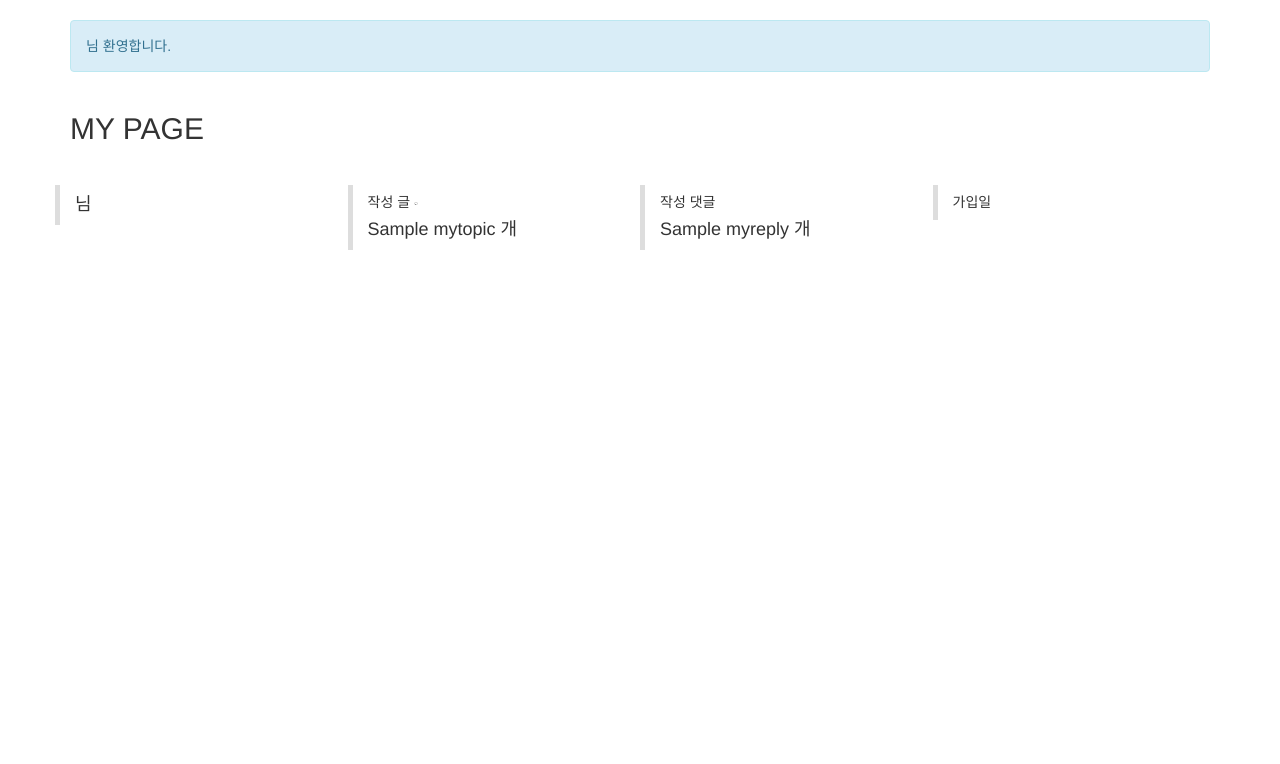
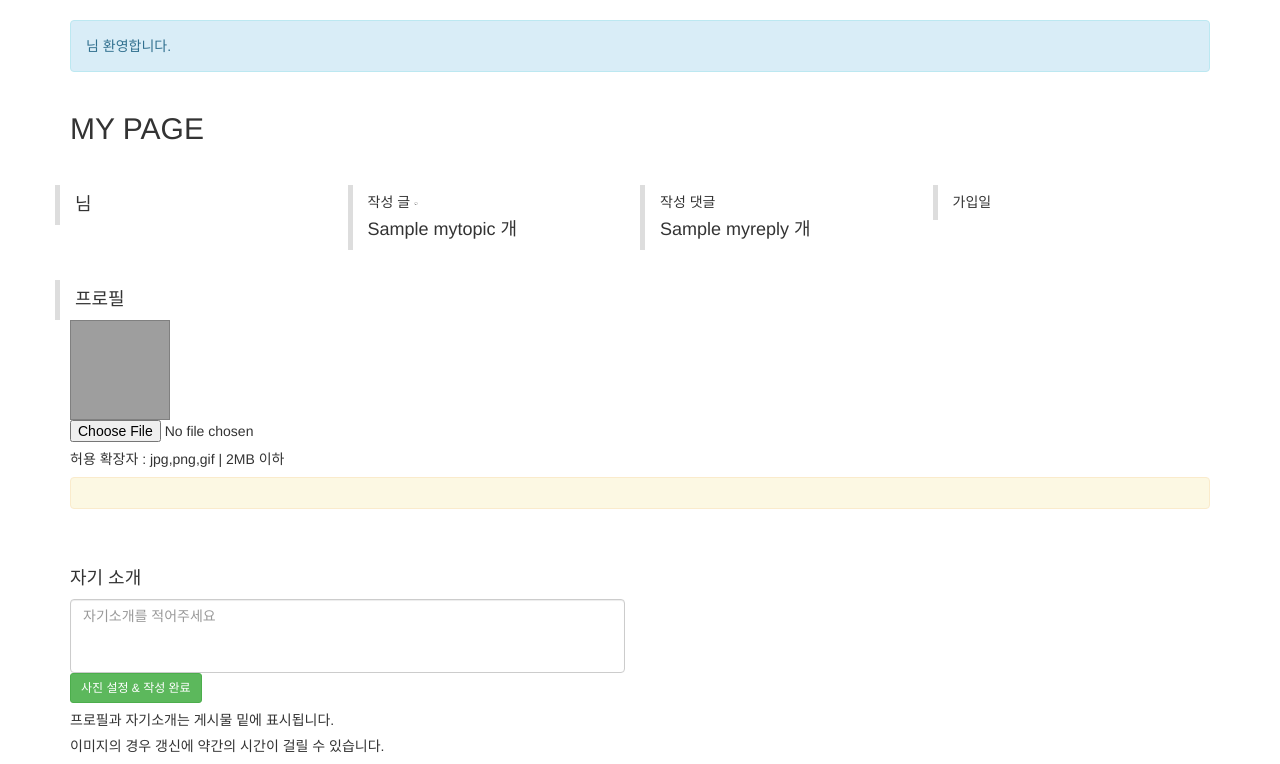
Before and after one commit to JH-YUN/coin, a PHP site: the page made by application/views/mypage.php in a window 1280 px wide. Shown: the part 50-814 px from the top of the page. Before the commit the page ends 300 px from the top, so only its background shows below. Run offline with PHP 8.4, Linux system fonts and the light colour scheme; the template is opened without the code that fills it: most values are stand-ins (such as "Sample title", 1, 10 or a date in 2020); data that the repository does not hold is empty; some libraries are stand-ins or nearby versions; grey boxes are pictures that could not be loaded.

Commit message:
add user profile

```diff
--- a/application/models/Board_model.php
+++ b/application/models/Board_model.php
@@ -9,7 +9,7 @@ class Board_model extends CI_Model
     public function read($id)
     {
         //return $this->db->get_where('topic',array('id'=>$id))->row();
-        $this->db->select('topic.id as t_id,notice,topic.title,topic.description,topic.created as t_created,topic.hit,user.id as u_id,user.email,user.created as u_created,user.name');
+        $this->db->select('topic.id as t_id,notice,topic.title,topic.description,topic.created as t_created,topic.hit,user.id as u_id,user.email,user.created as u_created,user.name,user.info');
         $this->db->from('topic');
         $this->db->join('user', 'topic.user_id=user.id', 'left');
         $this->db->where(array('topic.id'=>$id));
--- a/application/models/User_model.php
+++ b/application/models/User_model.php
@@ -37,5 +37,10 @@ class User_model extends CI_Model{
     $this->db->where('id',$this->session->userdata('id'));
     return $this->db->get('user')->row();
   }
+  public function update_profile($string)
+  {
+    $this->db->where('id',$this->session->userdata('id'));
+    $this->db->update('user',array('info'=>$string));
+  }
 }
 ?>
--- a/application/views/mypage.php
+++ b/application/views/mypage.php
@@ -21,3 +21,38 @@
       <h4><?=kdate_regular($user->created)?></h4>
   </div>
 </div>
+<div id="mypage-profile" class="row">
+  <div class="col-md-3">
+    <h4>프로필</h4>
+  </div>
+  <div class="col-md-9">
+
+  </div>
+  <div class="col-md-12">
+    <form class="" action="<?=site_url('user/update_profile')?>" method="post" enctype="multipart/form-data">
+      <?php if(file_get_contents(FCPATH."/static/user_img/$user->id.jpg",FALSE)){?>
+      <img id="mypage-profile-img" src="/coin/static/user_img/<?=$user->id?>.jpg" alt="프로필 사진" height="100" width="100">
+      <?php }else{ ?>
+      <img id="mypage-profile-img" src="/coin/static/user_img/default.jpg" alt="프로필 사진" height="100" width="100">
+    <?php } ?>
+      <input type="file" name="user_img">
+      <h5>허용 확장자 : jpg,png,gif | 2MB 이하</h5>
+      <?php if(!empty($this->session->flashdata('err_msg'))){ ?>
+      <div class="alert alert-warning">
+        <?=$this->session->flashdata('err_msg')?>
+      </div>
+    <?php } ?>
+  </div>
+</div>
+<div id="mypage-info" class="row">
+  <div class="col-md-12">
+    <h4>자기 소개</h4>
+  </div>
+  <div class="col-md-6">
+      <textarea class="form-control" name="user_info" rows="3" placeholder="자기소개를 적어주세요" ><?=$user->info?></textarea>
+      <input type="submit" class="btn btn-success btn-sm" value="사진 설정 & 작성 완료">
+    </form>
+  </div>
+</div>
+<h5>프로필과 자기소개는 게시물 밑에 표시됩니다.</h5>
+<h5>이미지의 경우 갱신에 약간의 시간이 걸릴 수 있습니다.</h5>
--- a/static/css/style.css
+++ b/static/css/style.css
@@ -71,3 +71,32 @@
   border-radius: 2px;
   color:#000000;
 }
+#mypage-profile{
+  padding-top:30px;
+}
+#mypage-info{
+  padding-top:30px;
+}
+textarea{
+  resize:none;
+}
+#mypage-profile-img{
+  border:solid grey 1px;
+}
+#read-user-profile{
+  padding:20px;
+  border: solid grey 1px;
+  margin-top:50px;
+  margin-bottom:20px;
+  margin-left:0px;
+  margin-right:0px;
+}
+#read-user-profile-img{
+  margin-right:30px;
+}
+#read-user-profile-info{
+
+}
+#read-desc{
+  margin-left:15px;
+}
```
Also changed, not shown: application/controllers/User.php (+44 -11 lines), application/views/read.php (+19 -1 lines), static/user_img/2.jpg (added).
